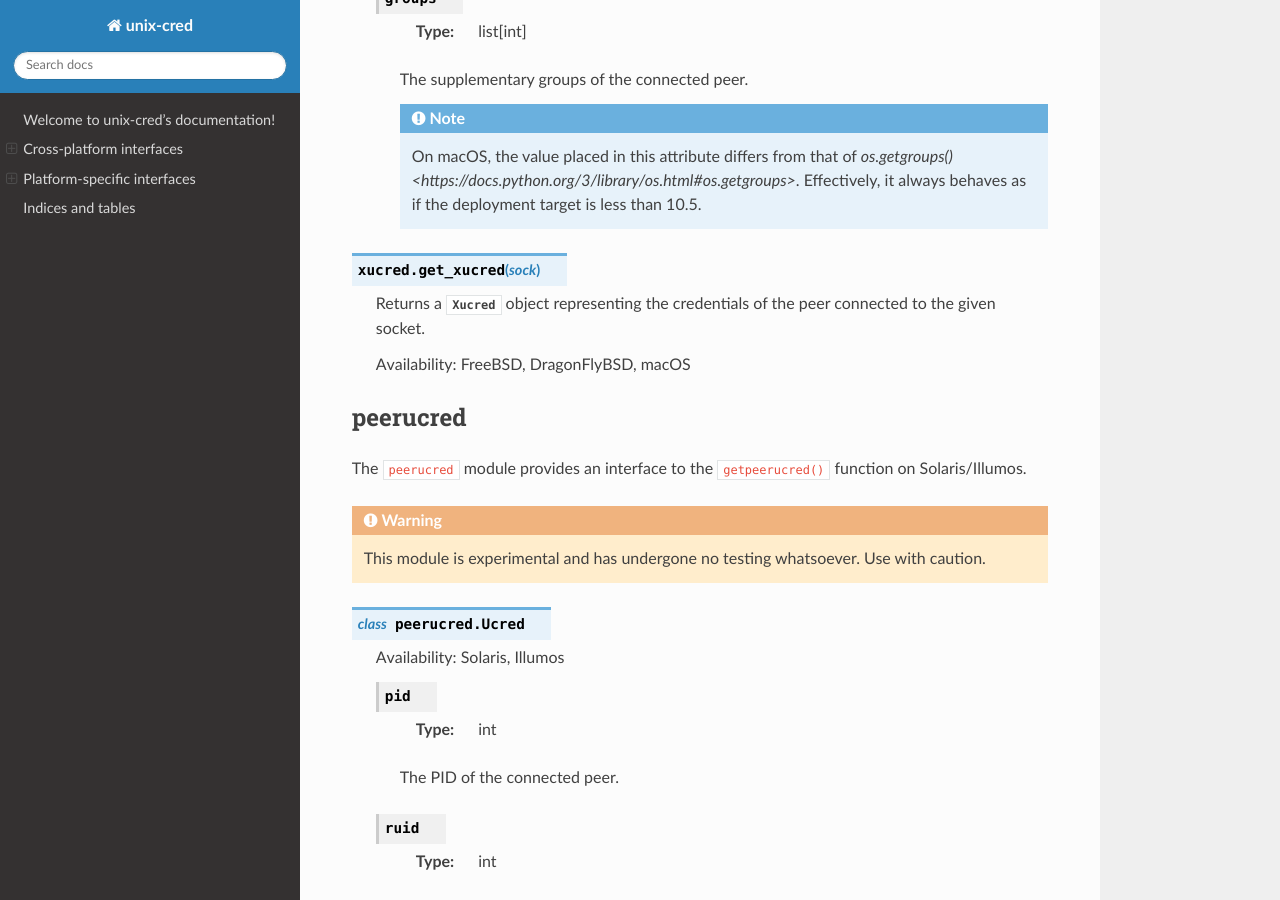
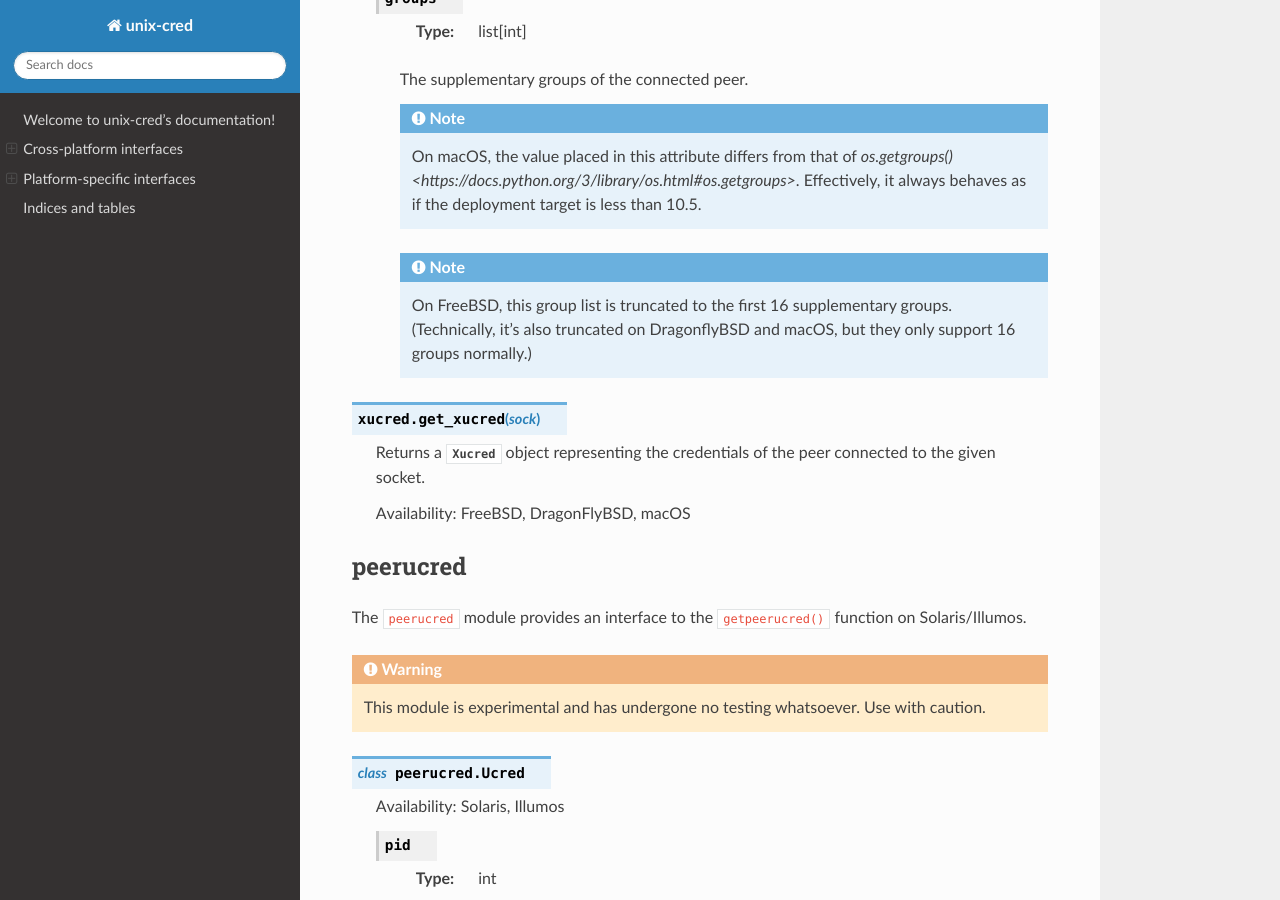
Before and after one commit to cptpcrd/unix_cred, a Sphinx documentation site: the page built from docs/index.rst, in a window 1280 px wide and 900 px high, scrolled down 2709 px. Built offline with Sphinx 7.4.7 and the Read the Docs theme 2.0.0, drawn with Linux system fonts in a browser that asks for light colours.

Commit message:
docs: Add note about supplementary group list truncation on FreeBSD

```diff
--- a/docs/index.rst
+++ b/docs/index.rst
@@ -140,6 +140,11 @@ The ``xucred`` module provides an interface to the ``xucred`` interface on FreeB
             `os.getgroups() <https://docs.python.org/3/library/os.html#os.getgroups>`.
             Effectively, it always behaves as if the deployment target is less than 10.5.
 
+        .. note::
+            On FreeBSD, this group list is truncated to the first 16 supplementary groups.
+            (Technically, it's also truncated on DragonflyBSD and macOS, but they only support
+            16 groups normally.)
+
 .. py:function:: get_xucred(sock)
 
    Returns a :py:class:`Xucred` object representing the credentials of the peer connected to the
```
